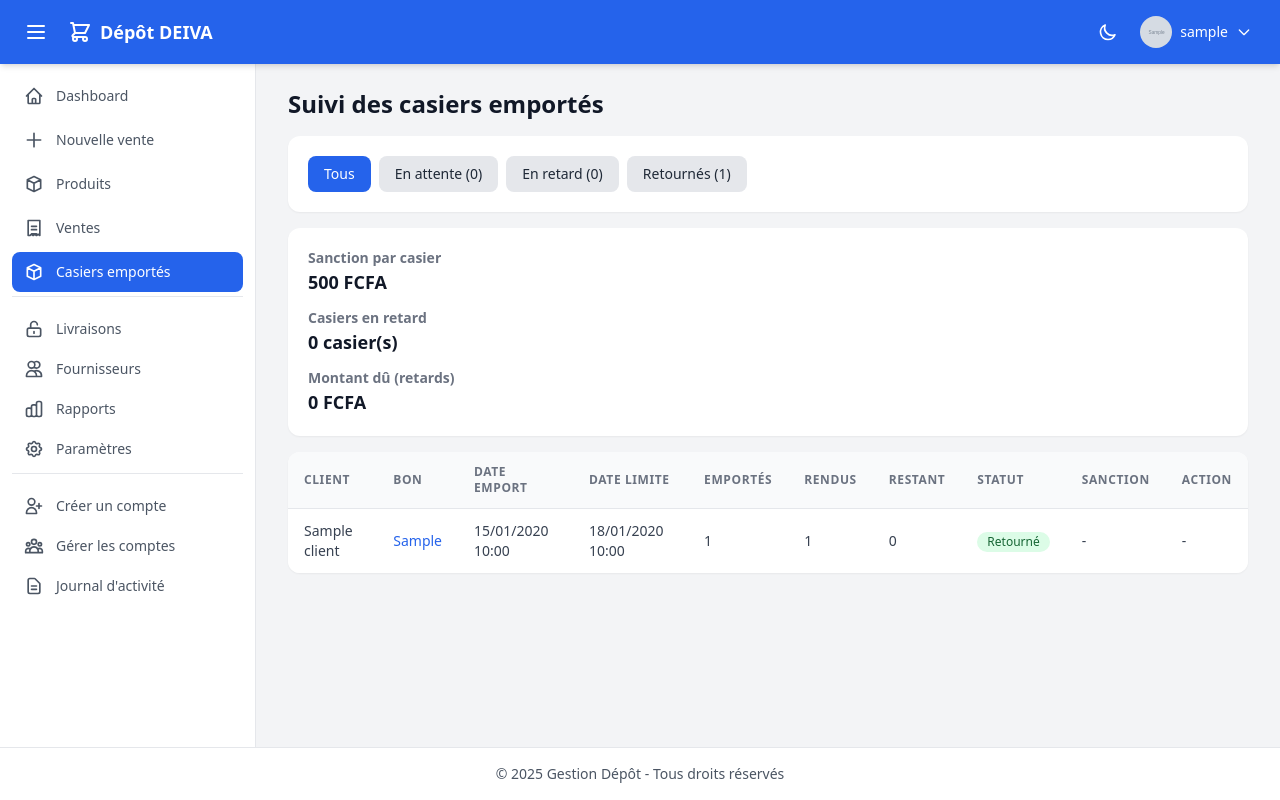
After one commit to willi16/Projet_Brasserie, a Django app: page /gestion/casiers/ in a window 1280 px wide. The commit adds this page. Run offline with Django 5.2, Linux system fonts and the light colour scheme; a user stored in the database is signed in; tables that the repository leaves empty hold one stand-in row (values such as "Sample post"); grey boxes marked "Sample" are stand-in pictures.

Commit message:
Suivi des casiers emportés avec sanction automatique après 3 jours
- Champ 'Casiers emportés' au formulaire de vente -> enregistrement CasierEmporte
- Page de suivi (filtres, retours partiels/totaux, montant dû) et page Paramètres (montant configurable)
- Sanction calculée et affichée automatiquement au-delà du délai (restant x montant)
- Modèles CasierEmporte et Parametre (migration 0013), dashboard, détail de bon, seed_data
- README mis à jour ; 24 tests OK

```diff
--- a/devia_gestion/gestion_depot/models/__init__.py
+++ b/devia_gestion/gestion_depot/models/__init__.py
@@ -13,10 +13,12 @@ from .ligne_livraison import LigneLivraison
 
 from .profil import ProfilUtilisateur
 from .userActionLog import UserActionLog
+from .parametre import Parametre
+from .casier_emporte import CasierEmporte
 
 
 __all__ = [
     'Produit', 'Client', 'Fournisseur', 'Mouvement', 'LigneVente',
     'BonVente', 'BonLivraison', 'LigneLivraison', 'ProfilUtilisateur',
-    'UserActionLog',
+    'UserActionLog', 'Parametre', 'CasierEmporte',
 ]
--- a/devia_gestion/gestion_depot/templates/base.html
+++ b/devia_gestion/gestion_depot/templates/base.html
@@ -93,6 +93,10 @@
           <svg xmlns="http://www.w3.org/2000/svg" class="h-5 w-5" fill="none" viewBox="0 0 24 24" stroke="currentColor" stroke-width="2"><path stroke-linecap="round" stroke-linejoin="round" d="M9 14l6 0m-6-4h6M9 19h6M5 21V3h14v18l-2-1.5L15 21l-2-1.5L11 21l-2-1.5L7 21l-2 0z"/></svg>
           <span>Ventes</span>
         </a>
+        <a class="sidebar-link {% if request.resolver_match.url_name == 'liste_casiers_emportes' %}active{% endif %}" href="{% url 'gestion_depot:liste_casiers_emportes' %}">
+          <svg xmlns="http://www.w3.org/2000/svg" class="h-5 w-5" fill="none" viewBox="0 0 24 24" stroke="currentColor" stroke-width="2"><path stroke-linecap="round" stroke-linejoin="round" d="M20 7l-8-4-8 4m16 0l-8 4m8-4v10l-8 4m0-10L4 7m8 4v10M4 7v10l8 4"/></svg>
+          <span>Casiers emportés</span>
+        </a>
 
         {% if is_gerant or is_admin %}
         <div class="pt-3 mt-3 border-t border-gray-200 dark:border-gray-700">
@@ -107,6 +111,10 @@
           <a class="sidebar-link {% if request.resolver_match.url_name == 'rapport_ventes' %}active{% endif %}" href="{% url 'gestion_depot:rapport_ventes' %}">
             <svg xmlns="http://www.w3.org/2000/svg" class="h-5 w-5" fill="none" viewBox="0 0 24 24" stroke="currentColor" stroke-width="2"><path stroke-linecap="round" stroke-linejoin="round" d="M9 19v-6a2 2 0 00-2-2H5a2 2 0 00-2 2v6a2 2 0 002 2h2a2 2 0 002-2zm0 0V9a2 2 0 012-2h2a2 2 0 012 2v10m-6 0a2 2 0 002 2h2a2 2 0 002-2m0 0V5a2 2 0 012-2h2a2 2 0 012 2v14a2 2 0 01-2 2h-2a2 2 0 01-2-2z"/></svg>
             <span>Rapports</span>
+          </a>
+          <a class="sidebar-link {% if request.resolver_match.url_name == 'configurer_sanction' %}active{% endif %}" href="{% url 'gestion_depot:configurer_sanction' %}">
+            <svg xmlns="http://www.w3.org/2000/svg" class="h-5 w-5" fill="none" viewBox="0 0 24 24" stroke="currentColor" stroke-width="2"><path stroke-linecap="round" stroke-linejoin="round" d="M10.325 4.317c.426-1.756 2.924-1.756 3.35 0a1.724 1.724 0 002.573 1.066c1.543-.94 3.31.826 2.37 2.37a1.724 1.724 0 001.065 2.572c1.756.426 1.756 2.924 0 3.35a1.724 1.724 0 00-1.066 2.573c.94 1.543-.826 3.31-2.37 2.37a1.724 1.724 0 00-2.572 1.065c-.426 1.756-2.924 1.756-3.35 0a1.724 1.724 0 00-2.573-1.066c-1.543.94-3.31-.826-2.37-2.37a1.724 1.724 0 00-1.065-2.572c-1.756-.426-1.756-2.924 0-3.35a1.724 1.724 0 001.066-2.573c-.94-1.543.826-3.31 2.37-2.37.996.608 2.296.07 2.572-1.065z"/><path stroke-linecap="round" stroke-linejoin="round" d="M15 12a3 3 0 11-6 0 3 3 0 016 0z"/></svg>
+            <span>Paramètres</span>
           </a>
         </div>
         {% endif %}
@@ -143,11 +151,13 @@
         <a class="sidebar-link" href="{% url 'gestion_depot:creer_bon_vente' %}">Nouvelle vente</a>
         <a class="sidebar-link {% if request.resolver_match.url_name == 'liste_produits' %}active{% endif %}" href="{% url 'gestion_depot:liste_produits' %}">Produits</a>
         <a class="sidebar-link {% if request.resolver_match.url_name == 'liste_bons_vente' %}active{% endif %}" href="{% url 'gestion_depot:liste_bons_vente' %}">Ventes</a>
+        <a class="sidebar-link {% if request.resolver_match.url_name == 'liste_casiers_emportes' %}active{% endif %}" href="{% url 'gestion_depot:liste_casiers_emportes' %}">Casiers emportés</a>
         {% if is_gerant or is_admin %}
         <div class="pt-3 mt-3 border-t border-gray-200 dark:border-gray-700">
           <a class="sidebar-link {% if request.resolver_match.url_name == 'liste_livraisons' %}active{% endif %}" href="{% url 'gestion_depot:liste_livraisons' %}">Livraisons</a>
           <a class="sidebar-link {% if request.resolver_match.url_name == 'liste_fournisseurs' %}active{% endif %}" href="{% url 'gestion_depot:liste_fournisseurs' %}">Fournisseurs</a>
           <a class="sidebar-link {% if request.resolver_match.url_name == 'rapport_ventes' %}active{% endif %}" href="{% url 'gestion_depot:rapport_ventes' %}">Rapports</a>
+          <a class="sidebar-link {% if request.resolver_match.url_name == 'configurer_sanction' %}active{% endif %}" href="{% url 'gestion_depot:configurer_sanction' %}">Paramètres</a>
         </div>
         {% endif %}
         {% if is_admin %}
--- a/devia_gestion/gestion_depot/templates/gestion_depot/creer_bon_vente.html
+++ b/devia_gestion/gestion_depot/templates/gestion_depot/creer_bon_vente.html
@@ -18,6 +18,12 @@
       <option value="especes">Espèces</option>
       <option value="credit">Crédit</option>
     </select>
+  </div>
+
+  <div class="mb-3">
+    <label for="casiers_emportes" class="form-label">Casiers emportés</label>
+    <input type="number" class="form-input" id="casiers_emportes" name="casiers_emportes" min="0" step="1" value="0">
+    <small class="text-gray-500 dark:text-gray-400 text-xs mt-1 block">Casiers à suivre (retour sous 3 jours), laissez 0 si aucun.</small>
   </div>
 
   <h4 class="font-semibold text-lg mb-3">Lignes de vente</h4>
--- /dev/null
+++ b/devia_gestion/gestion_depot/templates/gestion_depot/liste_casiers_emportes.html
@@ -0,0 +1,107 @@
+{% extends 'base.html' %}
+
+{% block title %}Suivi des casiers emportés{% endblock %}
+
+{% block content %}
+<h2 class="text-2xl font-semibold mb-4">Suivi des casiers emportés</h2>
+
+<div class="card mb-4">
+  <div class="flex flex-wrap gap-2">
+    <a href="{% url 'gestion_depot:liste_casiers_emportes' %}"
+       class="btn {% if not statut_filter %}btn-primary{% else %}btn-secondary{% endif %}">Tous</a>
+    <a href="{% url 'gestion_depot:liste_casiers_emportes' %}?statut=en_cours"
+       class="btn {% if statut_filter == 'en_cours' %}btn-primary{% else %}btn-secondary{% endif %}">
+      En attente ({{ nb_en_cours }})
+    </a>
+    <a href="{% url 'gestion_depot:liste_casiers_emportes' %}?statut=en_retard"
+       class="btn {% if statut_filter == 'en_retard' %}btn-primary{% else %}btn-secondary{% endif %}">
+      En retard ({{ nb_en_retard }})
+    </a>
+    <a href="{% url 'gestion_depot:liste_casiers_emportes' %}?statut=retourne"
+       class="btn {% if statut_filter == 'retourne' %}btn-primary{% else %}btn-secondary{% endif %}">
+      Retournés ({{ nb_retournes }})
+    </a>
+  </div>
+</div>
+
+<div class="card mb-4 grid grid-cols-1 sm:grid-cols-3 gap-3">
+  <div>
+    <h5 class="font-semibold text-sm text-gray-500 dark:text-gray-400">Sanction par casier</h5>
+    <p class="text-lg font-bold">{{ montant_sanction }} FCFA</p>
+  </div>
+  <div>
+    <h5 class="font-semibold text-sm text-gray-500 dark:text-gray-400">Casiers en retard</h5>
+    <p class="text-lg font-bold">{{ total_restant }} casier(s)</p>
+  </div>
+  <div>
+    <h5 class="font-semibold text-sm text-gray-500 dark:text-gray-400">Montant dû (retards)</h5>
+    <p class="text-lg font-bold">{{ total_sanction }} FCFA</p>
+  </div>
+</div>
+
+<div class="card p-0 overflow-x-auto">
+  <table class="table">
+    <thead>
+      <tr>
+        <th>Client</th>
+        <th>Bon</th>
+        <th>Date emport</th>
+        <th>Date limite</th>
+        <th>Emportés</th>
+        <th>Rendus</th>
+        <th>Restant</th>
+        <th>Statut</th>
+        <th>Sanction</th>
+        <th>Action</th>
+      </tr>
+    </thead>
+    <tbody>
+      {% for c in casiers %}
+        <tr>
+          <td>{{ c.client.nom }}</td>
+          <td>
+            <a href="{% url 'gestion_depot:detail_bon_vente' c.bon.id %}" class="text-brand-600 dark:text-brand-400">{{ c.bon.reference }}</a>
+          </td>
+          <td>{{ c.date_emport|date:"d/m/Y H:i" }}</td>
+          <td>{{ c.date_limite|date:"d/m/Y H:i" }}</td>
+          <td>{{ c.nombre_casiers }}</td>
+          <td>{{ c.nombre_rendus }}</td>
+          <td>{{ c.restant }}</td>
+          <td>
+            {% if c.date_retour_complet %}
+              <span class="badge badge-success">Retourné</span>
+            {% elif c.en_retard %}
+              <span class="badge badge-danger">En retard</span>
+            {% else %}
+              <span class="badge badge-warning">En attente</span>
+            {% endif %}
+          </td>
+          <td>
+            {% if c.en_retard %}
+              <span class="text-red-600 font-semibold">{{ c.montant_sanction }} FCFA</span>
+            {% else %}
+              -
+            {% endif %}
+          </td>
+          <td>
+            {% if c.restant > 0 %}
+              <form method="post" action="{% url 'gestion_depot:enregistrer_retour_casiers' c.id %}" class="flex gap-1 items-end">
+                {% csrf_token %}
+                <input type="number" name="quantite_rendue" min="1" max="{{ c.restant }}" step="1"
+                       value="{{ c.restant }}" class="form-input !w-20" required>
+                <button type="submit" class="btn btn-sm btn-success">Retour</button>
+              </form>
+            {% else %}
+              <span class="text-gray-400">-</span>
+            {% endif %}
+          </td>
+        </tr>
+      {% empty %}
+        <tr>
+          <td colspan="10" class="text-center py-6">Aucun casier emporté trouvé.</td>
+        </tr>
+      {% endfor %}
+    </tbody>
+  </table>
+</div>
+{% endblock %}
--- a/devia_gestion/gestion_depot/urls.py
+++ b/devia_gestion/gestion_depot/urls.py
@@ -12,6 +12,7 @@ from gestion_depot.views import(
     compte_views,
     employe_views,
     auth_views,
+    casier_views,
 )
 
 app_name = 'gestion_depot'
@@ -45,6 +46,11 @@ urlpatterns = [
     path('ventes/<int:id>/annuler/', bonVente_views.annuler_bon_vente, name='annuler_bon_vente'),
     path('ventes/<int:id>/', bonVente_views.detail_bon_vente, name='detail_bon_vente'),
 
+    # Casiers emportés
+    path('casiers/', casier_views.liste_casiers_emportes, name='liste_casiers_emportes'),
+    path('casiers/<int:id>/retour/', casier_views.enregistrer_retour_casiers, name='enregistrer_retour_casiers'),
+    path('parametres/sanction/', casier_views.configurer_sanction, name='configurer_sanction'),
+
     path('profil/', profil_views.profil_utilisateur, name='profil_utilisateur'),
     path('profil/modifier/', profil_views.modifier_profil, name='modifier_profil'),
 
--- /dev/null
+++ b/devia_gestion/gestion_depot/views/casier_views.py
@@ -0,0 +1,125 @@
+# gestion_depot/views/casier_views.py
+from decimal import Decimal, InvalidOperation
+from django.shortcuts import render, redirect, get_object_or_404
+from django.contrib.auth.decorators import login_required
+from django.views.decorators.http import require_POST
+from django.contrib import messages
+from django.db import transaction
+from django.db.models import F
+from django.utils import timezone
+from datetime import timedelta
+
+from gestion_depot.models import CasierEmporte, Parametre
+from gestion_depot.models.parametre import SANCTION_CASIER
+from gestion_depot.models.casier_emporte import DELAI_RETOUR_JOURS
+
+
+def _peut_gerer_casiers(user):
+    """Caissiers, Gérants et Admins gèrent les casiers emportés."""
+    if user.is_superuser:
+        return True
+    return user.groups.filter(name__in=['Caissier', 'Gérant', 'Admin']).exists()
+
+
+@login_required
+def liste_casiers_emportes(request):
+    if not _peut_gerer_casiers(request.user):
+        messages.error(request, "Vous n'êtes pas autorisé à consulter les casiers emportés.")
+        return redirect('gestion_depot:dashboard')
+
+    casiers = CasierEmporte.objects.select_related('client', 'bon').order_by('date_emport')
+
+    statut = request.GET.get('statut')
+    limite_retard = timezone.now() - timedelta(days=DELAI_RETOUR_JOURS)
+    en_retard = casiers.filter(
+        nombre_casiers__gt=F('nombre_rendus'),
+        date_emport__lt=limite_retard,
+    )
+
+    if statut == 'en_retard':
+        casiers = en_retard
+    elif statut == 'retourne':
+        casiers = casiers.filter(date_retour_complet__isnull=False)
+    elif statut == 'en_cours':
+        casiers = casiers.filter(date_retour_complet__isnull=True).exclude(id__in=en_retard)
+
+    total_restant = sum(c.restant for c in en_retard)
+    total_sanction = total_restant * Parametre.get_sanction_montant()
+
+    return render(request, 'gestion_depot/liste_casiers_emportes.html', {
+        'casiers': casiers,
+        'statut_filter': statut,
+        'nb_en_retard': en_retard.count(),
+        'nb_en_cours': CasierEmporte.objects.filter(date_retour_complet__isnull=True).exclude(id__in=en_retard).count(),
+        'nb_retournes': CasierEmporte.objects.filter(date_retour_complet__isnull=False).count(),
+        'total_restant': total_restant,
+        'total_sanction': total_sanction,
+        'montant_sanction': Parametre.get_sanction_montant(),
+    })
+
+
+@login_required
+@require_POST
+@transaction.atomic
+def enregistrer_retour_casiers(request, id):
+    if not _peut_gerer_casiers(request.user):
+        messages.error(request, "Vous n'êtes pas autorisé à enregistrer un retour.")
+        return redirect('gestion_depot:dashboard')
+
+    casier = get_object_or_404(CasierEmporte, id=id)
+
+    try:
+        quantite = int(request.POST.get('quantite_rendue'))
+    except (ValueError, TypeError):
+        messages.error(request, "La quantité rendue est invalide.")
+        return redirect('gestion_depot:liste_casiers_emportes')
+
+    if quantite <= 0:
+        messages.error(request, "La quantité rendue doit être positive.")
+        return redirect('gestion_depot:liste_casiers_emportes')
+
+    if quantite > casier.restant:
+        messages.error(
+            request,
+            f"Quantité supérieure au restant ({casier.restant} casier(s)).",
+        )
+        return redirect('gestion_depot:liste_casiers_emportes')
+
+    casier.nombre_rendus += quantite
+    if casier.nombre_rendus >= casier.nombre_casiers:
+        casier.date_retour_complet = timezone.now()
+    casier.save(update_fields=['nombre_rendus', 'date_retour_complet'])
+
+    messages.success(request, f"{quantite} casier(s) retourné(s) enregistré(s).")
+    return redirect('gestion_depot:liste_casiers_emportes')
+
+
+@login_required
+def configurer_sanction(request):
+    if not (request.user.is_superuser or request.user.groups.filter(name__in=['Gérant', 'Admin']).exists()):
+        messages.error(request, "Vous n'êtes pas autorisé à modifier les paramètres.")
+        return redirect('gestion_depot:dashboard')
+
+    param, _ = Parametre.objects.get_or_create(
+        nom=SANCTION_CASIER,
+        defaults={'valeur': Decimal('500')},
+    )
+
+    if request.method == 'POST':
+        try:
+            montant = Decimal(request.POST.get('montant'))
+        except (InvalidOperation, TypeError, ValueError):
+            messages.error(request, "Le montant est invalide.")
+            return redirect('gestion_depot:configurer_sanction')
+        if montant < 0:
+            messages.error(request, "Le montant ne peut pas être négatif.")
+            return redirect('gestion_depot:configurer_sanction')
+        param.valeur = montant
+        param.save()
+        messages.success(request, f"Montant de la sanction mis à jour : {montant} FCFA.")
+        return redirect('gestion_depot:configurer_sanction')
+
+    return render(request, 'gestion_depot/parametres_sanction.html', {
+        'param': param,
+        'delai': DELAI_RETOUR_JOURS,
+    })
```
Also changed, not shown: devia_gestion/gestion_depot/admin.py (+13 -1 lines), devia_gestion/gestion_depot/management/commands/seed_data.py (+34 -3 lines), devia_gestion/gestion_depot/models/casier_emporte.py (added, +42 -0 lines), devia_gestion/gestion_depot/models/parametre.py (added, +23 -0 lines), devia_gestion/gestion_depot/templates/gestion_depot/dashboard.html (+7 -0 lines), devia_gestion/gestion_depot/templates/gestion_depot/detail_bon_vente.html (+22 -0 lines), devia_gestion/gestion_depot/templates/gestion_depot/parametres_sanction.html (added, +27 -0 lines), devia_gestion/gestion_depot/tests.py (+126 -0 lines), devia_gestion/gestion_depot/views/__init__.py (+9 -1 lines), devia_gestion/gestion_depot/views/bonVente_views.py (+25 -1 lines), devia_gestion/gestion_depot/views/dashboard_views.py (+11 -1 lines), devia_gestion/README.md, devia_gestion/gestion_depot/migrations/0013_parametre_casieremporte.py (added).
